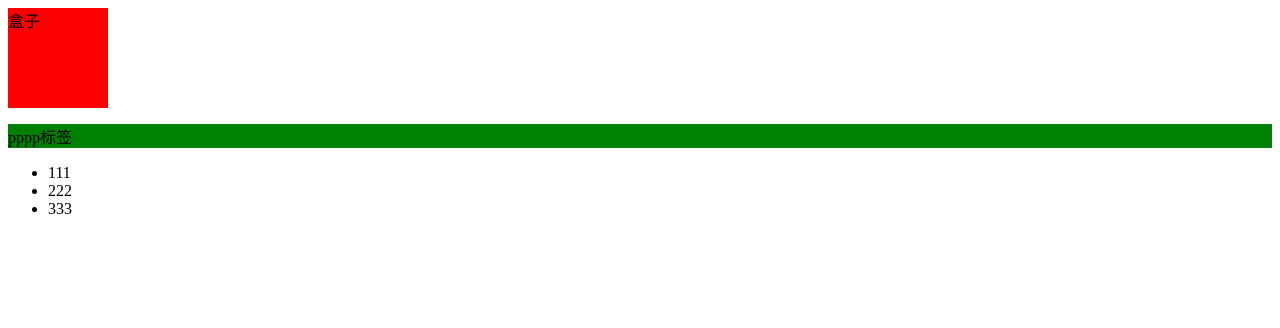
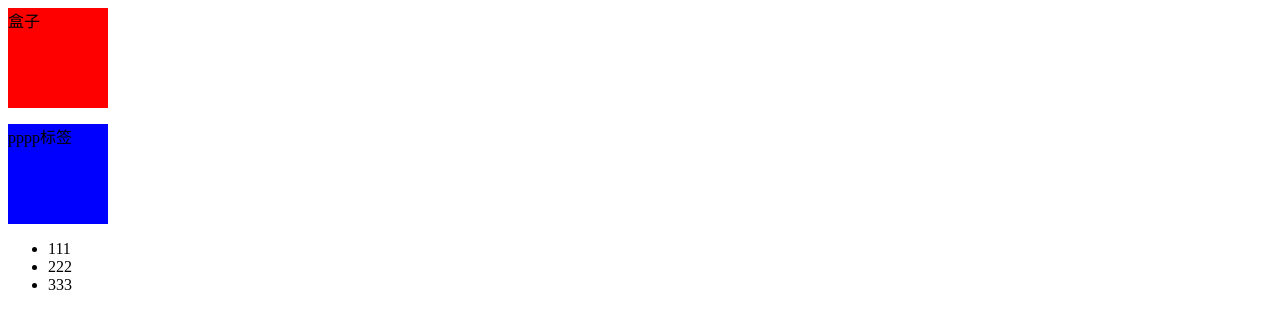
Before and after one commit to ZaGCool/fe11_demo, a plain HTML site: page index.html in a window 1280 px wide. Drawn offline with Linux system fonts and the light colour scheme.

Commit message:
修改p样式

```diff
--- a/index.html
+++ b/index.html
@@ -13,7 +13,9 @@
         }
 
         p {
-            background-color: green;
+            background-color: blue;
+            width: 100px;
+            height: 100px;
         }
     </style>
 </head>
```
